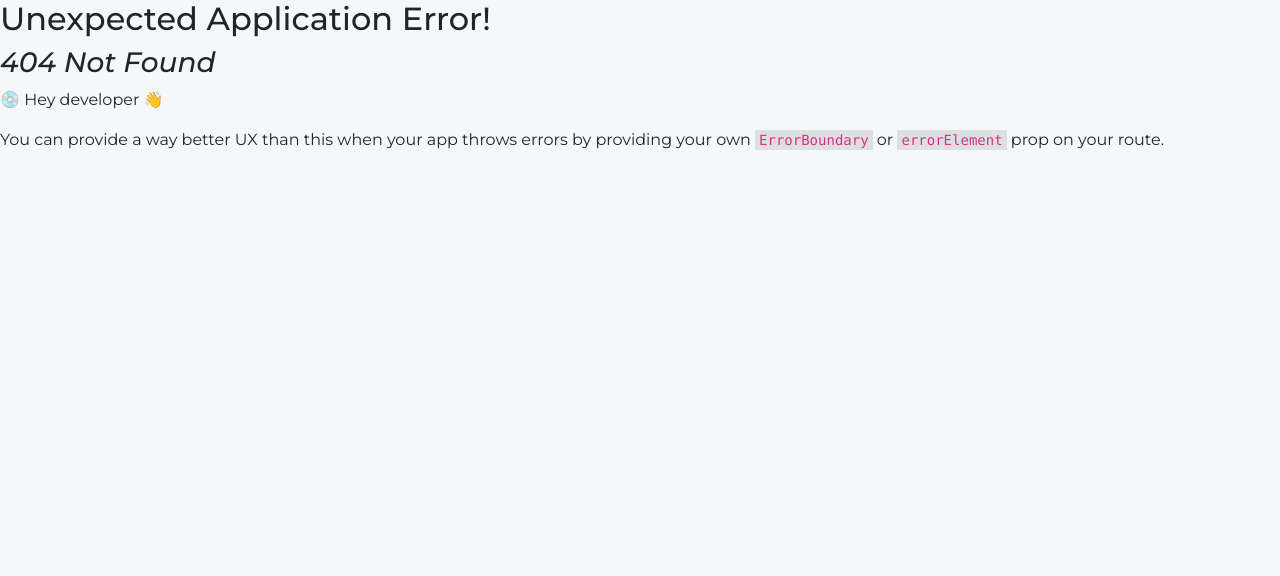
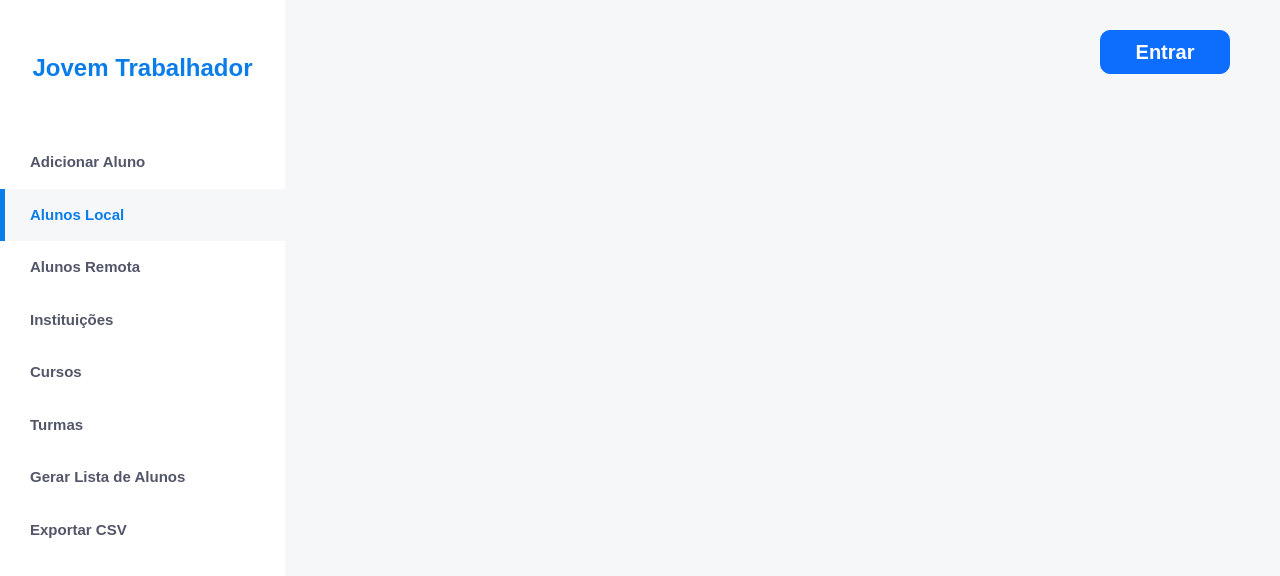
Before and after one commit to Kaua032/Jovem_Trabalhador_Front_End, a React (Vite) app: page /localStudents in a window 1280 px wide. Before the commit this address had no page. Shown: the top 576 px of the page. Built offline with nearby package versions, Linux system fonts and the light colour scheme.

Commit message:
feat: "Updated Navbar component to link to /localStudents instead of /, and added new route for /localStudents in main.jsx"

```diff
--- a/src/components/Navbar/Navbar.jsx
+++ b/src/components/Navbar/Navbar.jsx
@@ -9,7 +9,7 @@ export default function Navbar({ ...props }) {
       </a>
       <div>
         <NavbarComponent href="/" type={props.p1} name="Adicionar Aluno" />
-        <NavbarComponent href="/" type={props.p2} name="Alunos Local" />
+        <NavbarComponent href="/localStudents" type={props.p2} name="Alunos Local" />
         <NavbarComponent href="/remoteStudents" type={props.p3} name="Alunos Remota" />
         <NavbarComponent href="/college" type={props.p4} name="Instituições" />
         <NavbarComponent href="/courses" type={props.p5} name="Cursos" />
--- a/src/main.jsx
+++ b/src/main.jsx
@@ -8,6 +8,7 @@ import Courses from "./pages/Courses/Courses.jsx";
 import Party from "./pages/Partys/Party.jsx";
 import { ListGroupItem } from "react-bootstrap";
 import ListRemoteStudent from "./pages/ListRemoteStudents/ListRemoteStudents.jsx";
+import ListLocalStudents from "./pages/ListLocalStudents/ListLocalStudents.jsx";
 
 const router = createBrowserRouter([
   {
@@ -30,6 +31,10 @@ const router = createBrowserRouter([
     path: "/remoteStudents",
     element: <ListRemoteStudent />,
   },
+  {
+    path: "/localStudents",
+    element: <ListLocalStudents />,
+  },
 ]);
 
 ReactDOM.createRoot(document.getElementById("root")).render(
--- /dev/null
+++ b/src/pages/ListLocalStudents/ListLocalStudents.jsx
@@ -0,0 +1,18 @@
+import Header from "../../components/Header/Header";
+import Navbar from "../../components/Navbar/Navbar";
+import {
+  ListAreaLocalStudents,
+  MainLocalStudents,
+} from "./ListLocalStudentsStyled";
+
+export default function ListLocalStudents() {
+  return (
+    <MainLocalStudents>
+      <Navbar p2={1} />
+      <Header />
+      <ListAreaLocalStudents>
+        <div id="listArea"></div>
+      </ListAreaLocalStudents>
+    </MainLocalStudents>
+  );
+}
--- /dev/null
+++ b/src/pages/ListLocalStudents/ListLocalStudentsStyled.jsx
@@ -0,0 +1,14 @@
+import styled from "styled-components";
+
+export const MainLocalStudents = styled.main`
+  display: flex;
+  flex-direction: column;
+  align-items: center;
+`;
+
+export const ListAreaLocalStudents = styled.div`
+  display: flex;
+  flex-direction: column;
+  align-items: center;
+  gap: 30px;
+`;
```
